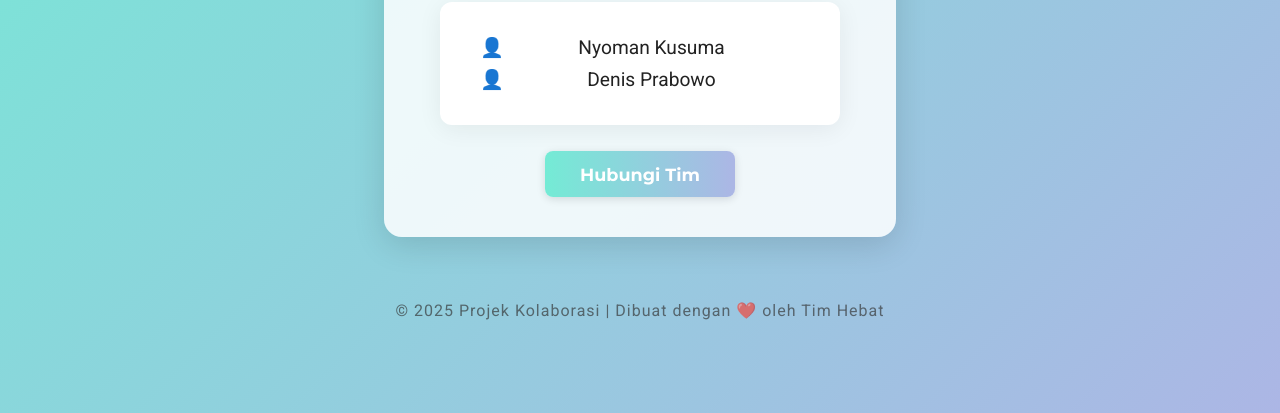
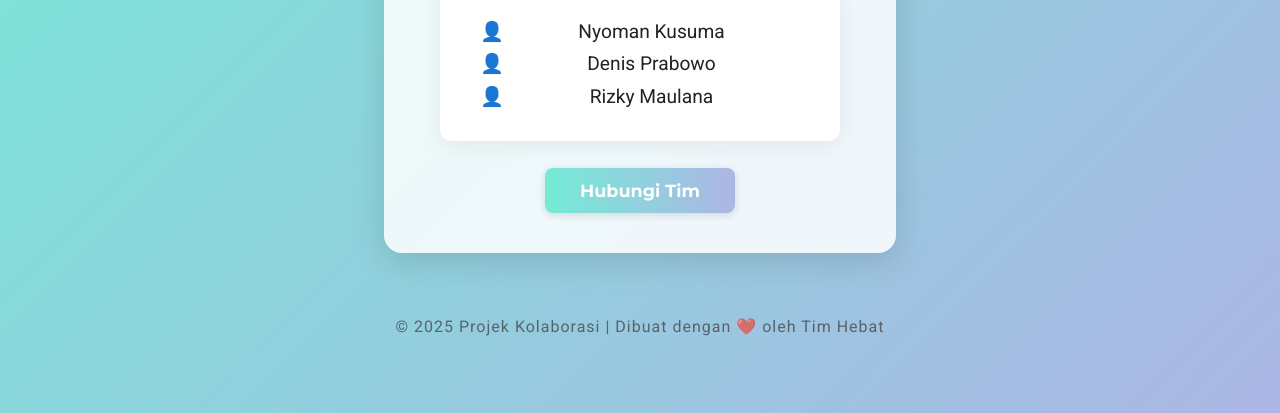
Before and after one commit to knyoman/BelajarKolaborasiAntarTim, a plain HTML site: page index.html in a window 1280 px wide. Shown: the part 387-800 px from the top of the page. Drawn offline with Linux system fonts and the light colour scheme.

Commit message:
menambahkan 1 anggota

```diff
--- a/index.html
+++ b/index.html
@@ -135,6 +135,7 @@
         <ul>
             <li>Nyoman Kusuma</li>
             <li>Denis Prabowo</li>
+            <li>Rizky Maulana</li>
         </ul>
         <button class="btn" onclick="showAlert()">Hubungi Tim</button>
     </div>
```
